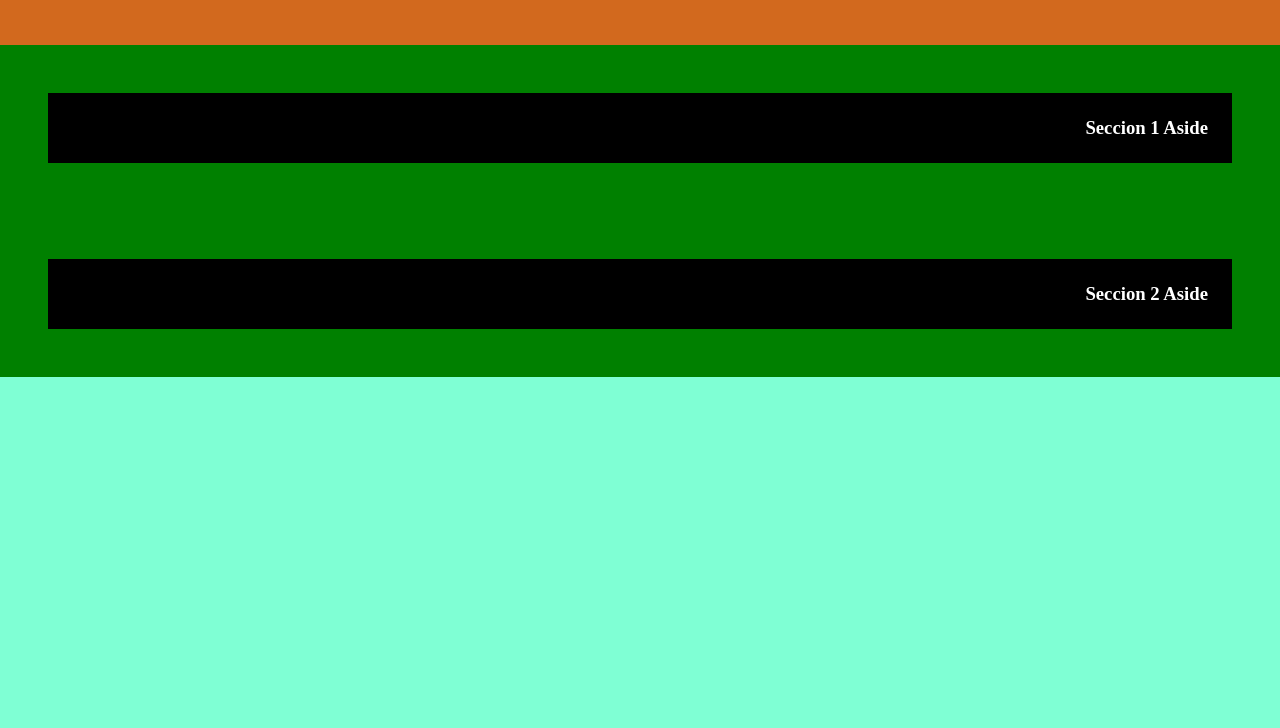
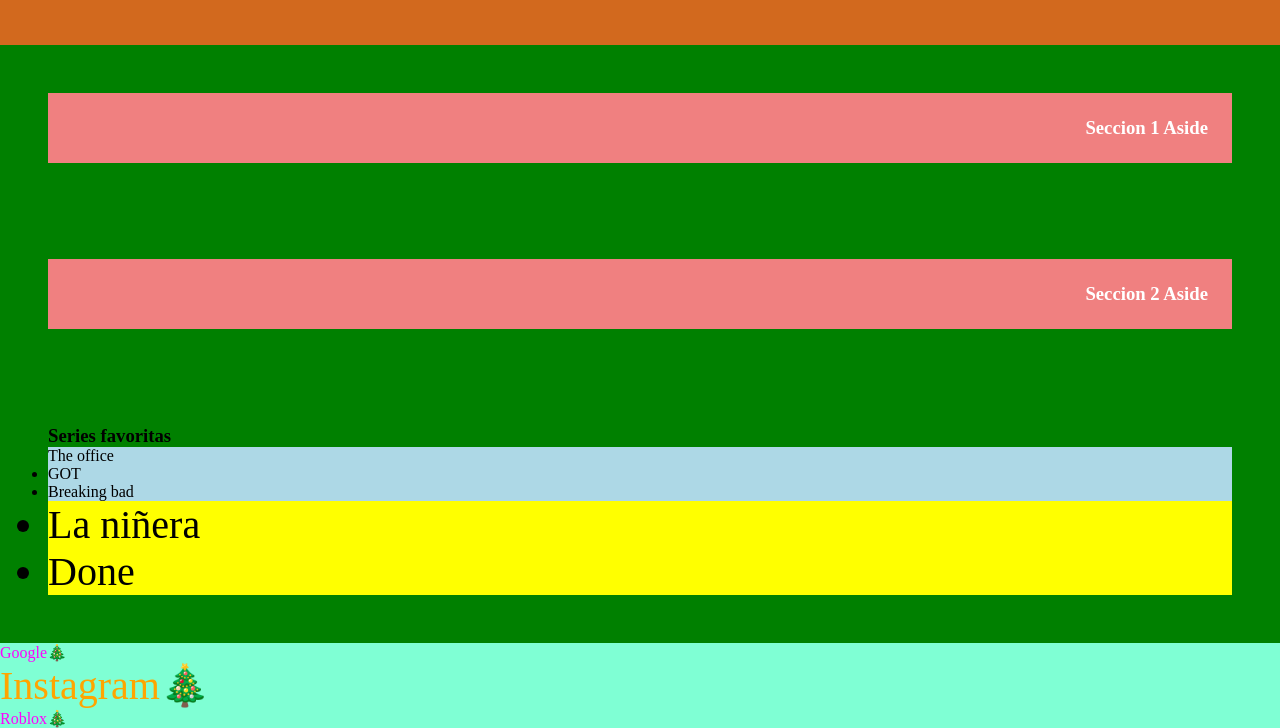
Before and after one commit to antoxdt/CSS, a plain HTML site: page 04-Selectores/index.html in a window 1280 px wide. Shown: the part 378-1106 px from the top of the page. Before the commit the page ends 800 px from the top, so only its background shows below. Drawn offline with Linux system fonts and the light colour scheme.

Commit message:
vimos selectores de atributo y avanzados

```diff
--- a/04-Selectores/index.html
+++ b/04-Selectores/index.html
@@ -1,17 +1,19 @@
 <!DOCTYPE html>
 <html lang="es">
+
 <head>
   <meta charset="UTF-8">
-  <meta name="viewport"
-  content="width=device-width, initial-scale=1.0">
+  <meta name="viewport" content="width=device-width, initial-scale=1.0">
   <title>🦠Selectores</title>
   <link rel="stylesheet" href="styles.css">
 
 </head>
+
 <body>
   <header>
     <h1>🦠Selectores</h1>
-    <p>Lorem ipsum dolor, sit amet consectetur adipisicing elit. Aliquam sed eius at voluptatibus fugit soluta temporibus odit. Repudiandae, sapiente et. Repellat quam hic ipsa fugit unde nostrum rem, minima obcaecati?</p>
+    <p>Lorem ipsum dolor, sit amet consectetur adipisicing elit. Aliquam sed eius at voluptatibus fugit soluta
+      temporibus odit. Repudiandae, sapiente et. Repellat quam hic ipsa fugit unde nostrum rem, minima obcaecati?</p>
   </header>
 
   <!-- Emmet SC main>section>h2 -->
@@ -37,7 +39,34 @@
     <section class="aside-section">
       <h3>Seccion 2 Aside</h3>
     </section>
+
+    <section>
+      <ul class="lista">
+
+        <h3>Series favoritas</h3>
+        <li>The office</li>
+        <li class="bro">GOT</li>
+        <li class="tercero">Breaking bad</li>
+        <li>La niñera</li>
+        <li>Done</li>
+      </ul>
+    </section>
   </aside>
 
+  <footer>
+
+    <div>
+
+      <a href="">Google</a>
+      <a href="https://www.instagram.com/">Instagram</a>
+      <a href="">Roblox</a>
+
+    </div>
+
+  </footer>
+
+
+
 </body>
+
 </html>
--- a/04-Selectores/styles.css
+++ b/04-Selectores/styles.css
@@ -60,19 +60,52 @@ Tipos de Selectores
 
 
     -Hijo directo
+    selecciona elementos que son hijos directos de un elemento padre.
+
+
     -Elemento Adjacente
+
+    Selecciona el primer elemento inmediatamente despues de otro.(su hermano inmediato o en ingles siblinsg
+
+    elemento + elelementoadjacente {
+    propiedad:valor}
+
     -Hermano general
+
+    selecciona todos los elemetos hermanos despues de un elemento
+
+    elemeto ∼
 
 5. Selectores de Atributos
 
      -Atributo
+
+     Selecciona el elemento segun el atributo que indiquemos. sin importar su valor
+
+     elemento [atributo]
+
+     esto de selecciona
      -Atributo - Valor
 
 
 6. Selectores Avanzados
 
      -Pseudo-clases
+
+     seleccionamos elementos en un estado en particular
+
+     elemeto:pseudoclase {
+     propiedad: valor;
+     }
      -Pseudo-elementos
+
+     seleccionan partes especificas en un elemeto html
+
+     elemento ::pseudoelemento {
+     propiedad: valor;
+     }
+
+
 
 
 */
@@ -151,5 +184,70 @@ aside section {
   color: white;
   text-align: right;
   padding: 24px;
-  background-color:black;
+  background-color:lightcoral;
 }
+
+/*combinados - hijos directos */
+
+ul > li {
+  background-color: lightblue;
+}
+
+.Lista > li {
+  font-size: 8px;
+  color: darkblue;
+}
+
+/*combinados - elemento adjacente */
+
+h3 +li {
+  list-style: none;
+}
+
+
+  /*combinados - hermano general */
+
+.bro + li ~ li {
+ background-color: yellow;
+}
+
+.tercero ~ li {
+  color: black;
+  font-size: 40px;
+}
+
+/*Selector de atributo*/
+
+a[href] {
+  display: block;
+  text-decoration: none;
+  color: magenta;
+}
+
+/* Selector de atributo con valor */
+
+a[href="https://www.instagram.com/"] {
+font-size: 40px;
+color: orange;
+}
+
+/* pseudo-clases*/
+
+a:hover {
+  background-color: purple;
+  color: white;
+}
+
+a:focus {
+  border: 10px solid red
+}
+
+/*pseudo elementos*/
+
+a::after {
+content:"🎄" ;
+}
+
+a ::before {
+  content: "Este es un enlace hacia:";
+}
```
Also changed, not shown: 05-Cascada-Especidfidad/index.html (added, +11 -0 lines), 05-Cascada-Especidfidad/styles.css (added, +40 -0 lines). Lines whose indentation alone changed are shown as unchanged.
